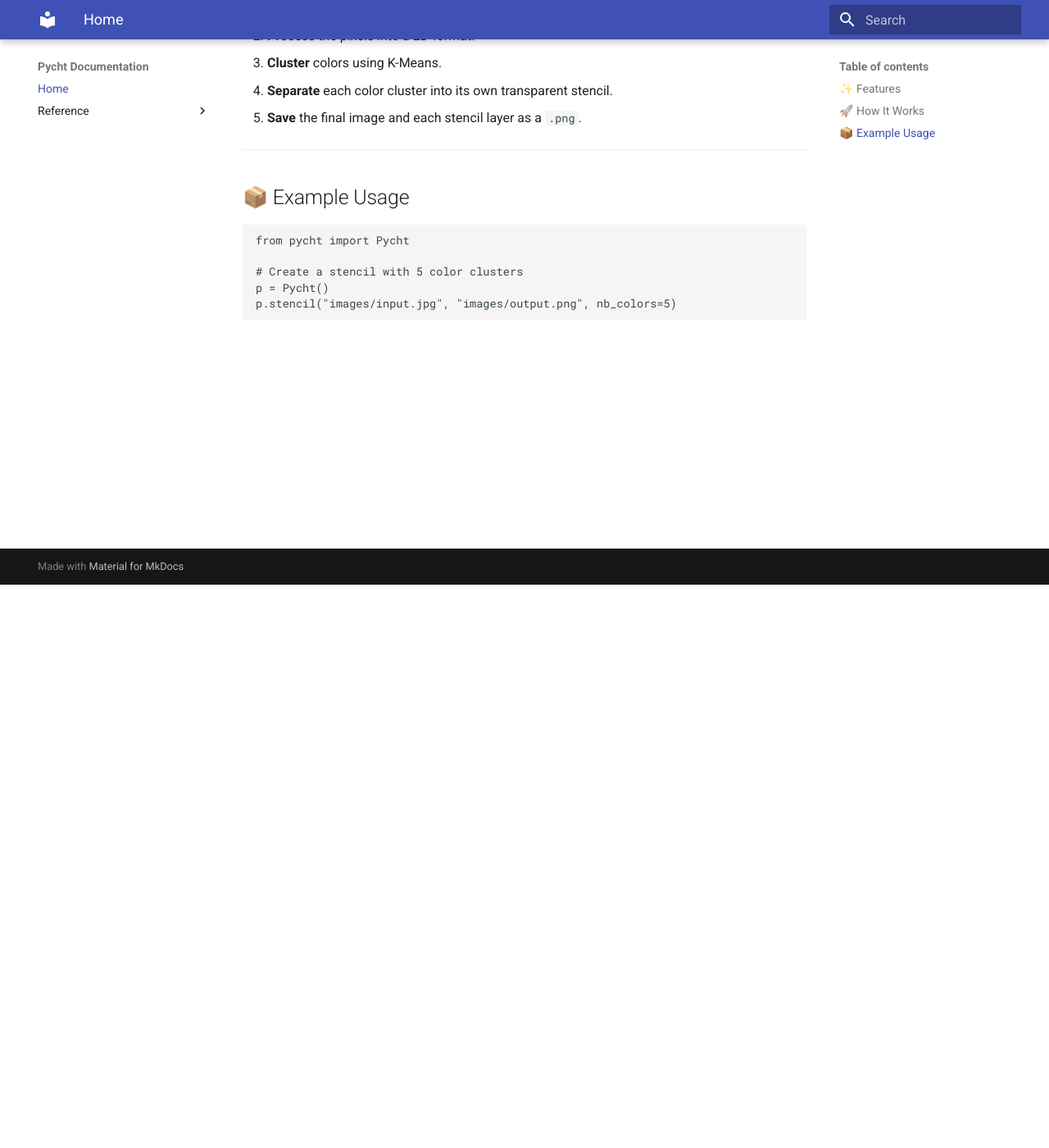
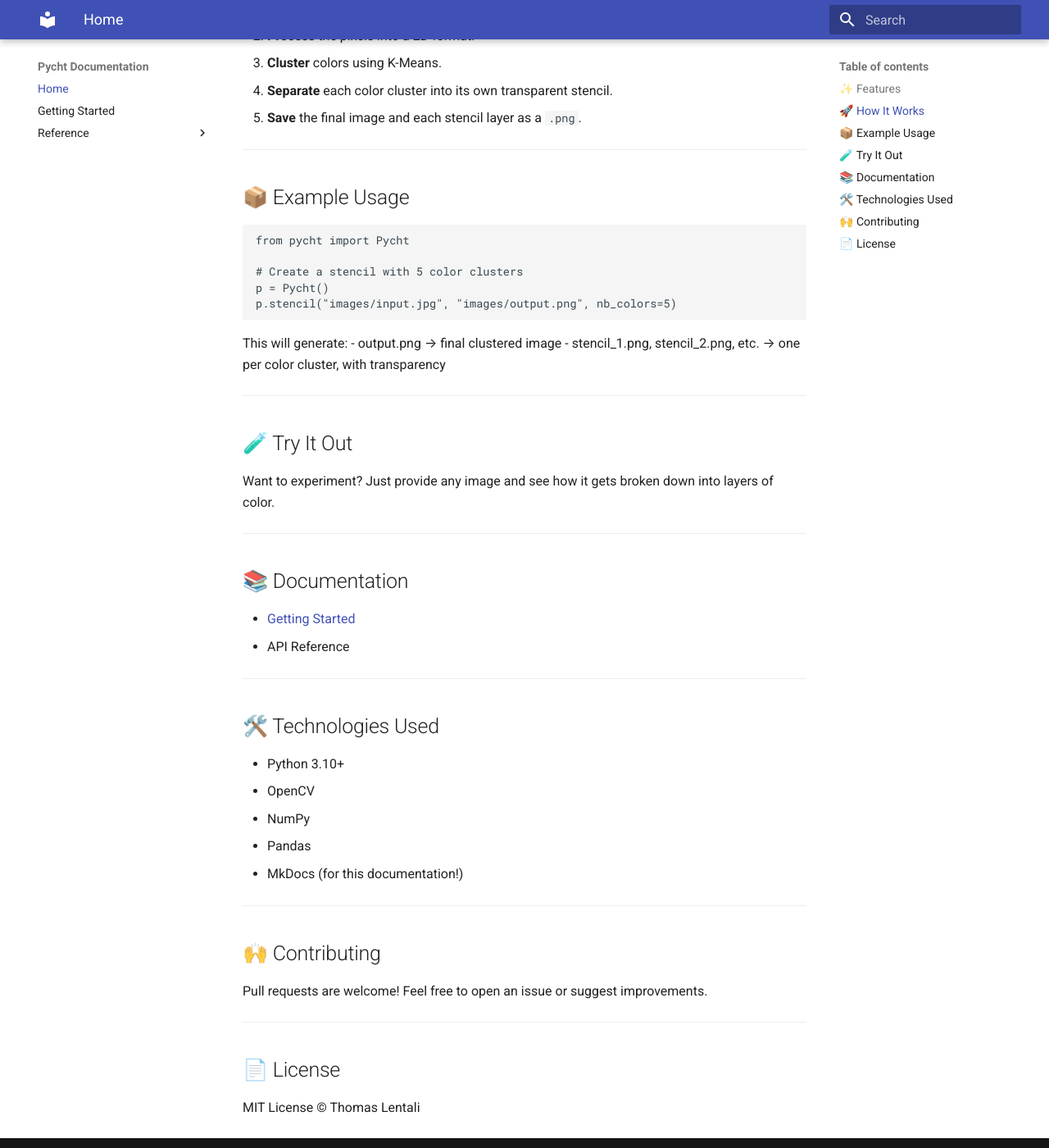
Before and after one commit to tlentali/pycht, an MkDocs documentation site: the page built from docs/index.md, in a window 1280 px wide and 1400 px high, scrolled down 687 px. Shown: the whole window at 82% size. Built offline with MkDocs 1.6.1 and Material for MkDocs 9.7.7, drawn with Linux system fonts in a browser that asks for light colours.

Commit message:
Improve the docs.

````diff
--- a/docs/index.md
+++ b/docs/index.md
@@ -34,3 +34,42 @@
 p = Pycht()
 p.stencil("images/input.jpg", "images/output.png", nb_colors=5)
 ```
+
+This will generate:
+- output.png → final clustered image
+- stencil_1.png, stencil_2.png, etc. → one per color cluster, with transparency
+
+---
+
+## 🧪 Try It Out
+
+Want to experiment? Just provide any image and see how it gets broken down into layers of color.
+
+---
+
+## 📚 Documentation
+
+- [Getting Started](getting-started.md)
+- API Reference
+
+---
+
+## 🛠️ Technologies Used
+
+- Python 3.10+
+- OpenCV
+- NumPy
+- Pandas
+- MkDocs (for this documentation!)
+
+---
+
+## 🙌 Contributing
+
+Pull requests are welcome! Feel free to open an issue or suggest improvements.
+
+---
+
+## 📄 License
+
+MIT License © Thomas Lentali
--- a/mkdocs.yml
+++ b/mkdocs.yml
@@ -9,6 +9,7 @@
 
 nav:
   - Home: index.md
+  - Getting Started: getting-started.md
   - Reference:
       - Pycht: reference/pycht.md
       - Image Processing: reference/image_processing.md
````
Also changed, not shown: docs/getting-started.md (added, +96 -0 lines).
